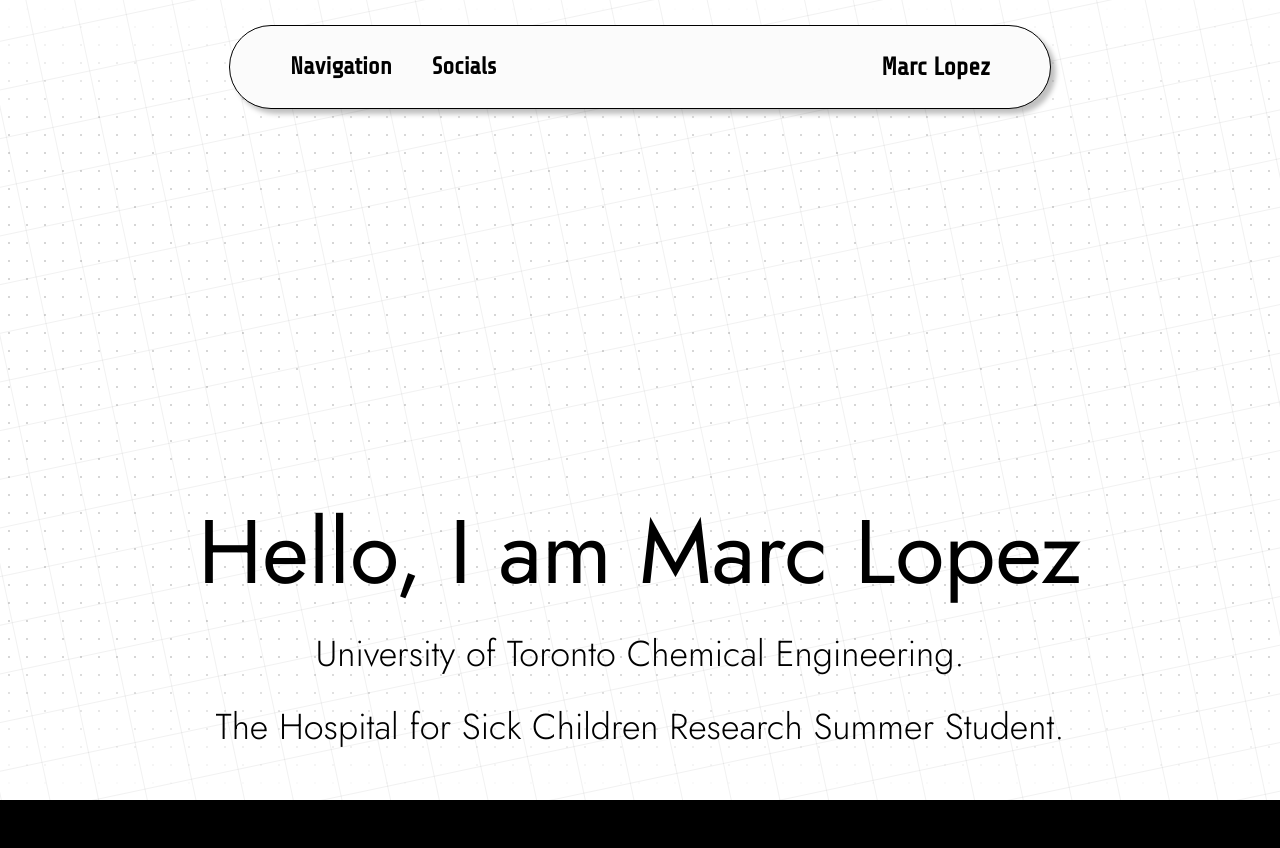
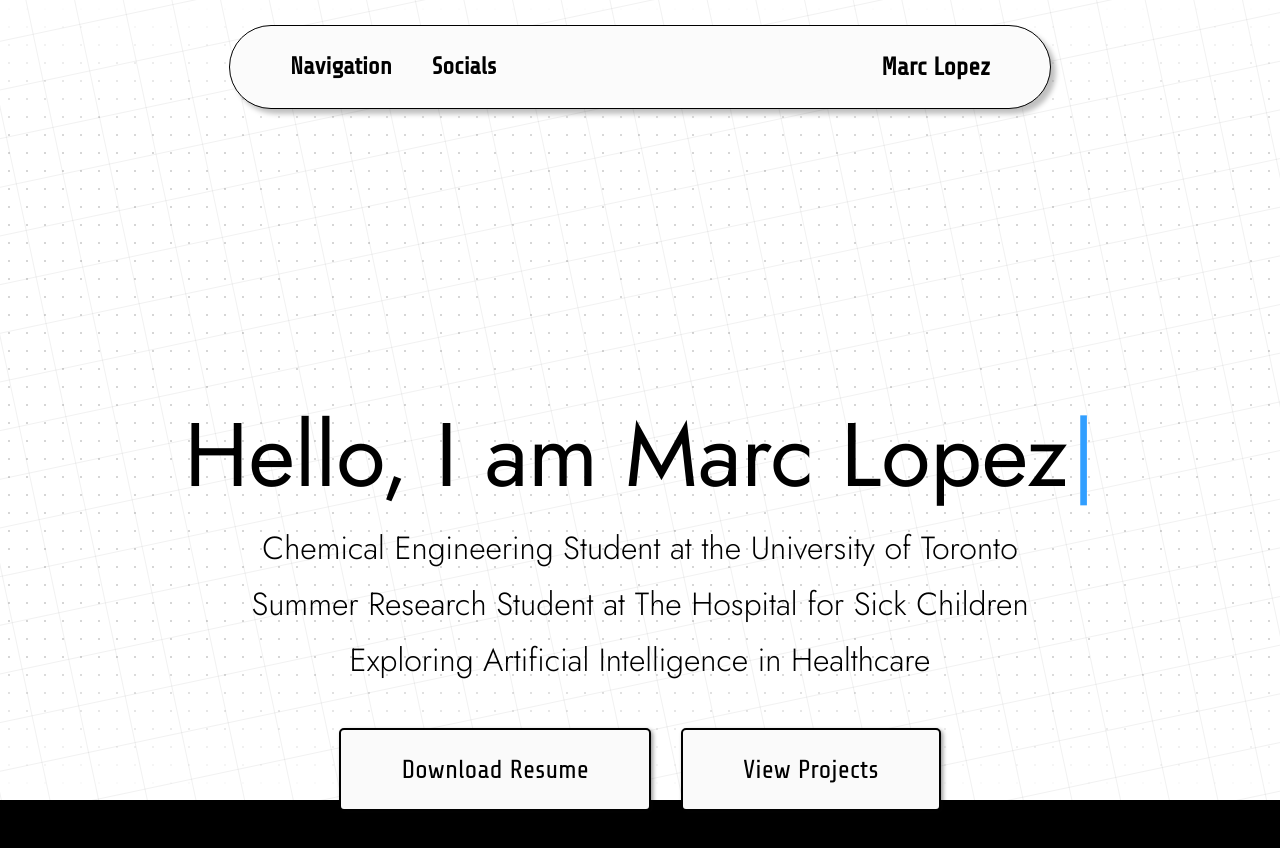
Before and after one commit to marckristianlopez08-tech/marclopez-portfolio, a plain HTML site: page index.html in a window 1280 px wide. Shown: the top 848 px of the page. Drawn offline with Linux system fonts and the light colour scheme.

Commit message:
New Website

```diff
--- a/css/about-section.css
+++ b/css/about-section.css
@@ -11,7 +11,7 @@ main {
     justify-content: center;
     align-items: center;
     background-color: none;
-    height: 950px;
+    height: 900px;
 }
 
 .about h1{
@@ -22,8 +22,40 @@ main {
 }
 
 .about h2{
-    font-size: 36px;
+    font-size: 32px;
     font-family: 'Jost';
     font-weight: 300;
-    margin: 10px;
+    margin: 5px;
 }
+
+.about-buttons {
+    display: flex;
+    margin-top: 15px;
+    gap: 30px;
+}
+
+.download-resume, .project-direct {
+    margin-top: 25px;
+    padding: 25px 60px;
+    font-size: 26px;
+    font-family: 'Share Tech';
+    border-radius: 5px;
+    border-style: solid;
+    border-color: black;
+    background-color: rgb(250,250,250);
+    box-shadow: 2px 2px 4px rgba(5,5,5,0.4);
+
+    cursor: pointer;
+    transition: opacity 0.3s, background-color 0.3s, color 0.3s, border-color 0.3s;
+}
+
+.download-resume:hovexwr, .project-direct:hover {
+    opacity: 0.4;
+}
+
+.download-resume:active, .project-direct:active {
+    transform: scale(0.98);
+    background-color: rgb(35, 134, 239);
+    color: white;
+    border-color: white;
+}
--- a/css/aesthetics.css
+++ b/css/aesthetics.css
@@ -0,0 +1,16 @@
+.cursor {
+    display: inline-block;
+    margin-left: 3px;
+    color: rgb(50, 159, 255);
+    animation: blink 0.7s infinite;
+}
+
+@keyframes blink {
+    0%, 50% {
+        opacity: 1;
+    }
+
+    51%, 100% {
+        opacity: 0;
+    }
+}
--- a/index.html
+++ b/index.html
@@ -13,6 +13,9 @@
         <link rel="stylesheet" href="css/sections.css">
         <link rel="stylesheet" href="css/images.css">
         <link rel="stylesheet" href="css/about-section.css">
+        <link rel="stylesheet" href="css/experience-section.css">
+        <link rel="stylesheet" href="css/aesthetics.css">
+
 
         <!-- Font Imports -->
         <link rel="preconnect" href="https://fonts.googleapis.com">
@@ -57,15 +60,44 @@
 
         <main>
             <section class="about">
-                <h1>Hello, I am Marc Lopez</h1>
-                <h2>University of Toronto Chemical Engineering.</h2>
-                <h2>The Hospital for Sick Children Research Summer Student.</h2>
+                <h1>
+                    <span id="typing-text"></span><span class="cursor">|</span>
+                </h1>
+                <h2>Chemical Engineering Student at the University of Toronto</h2>
+                <h2>Summer Research Student at The Hospital for Sick Children</h2>
+                <h2>Exploring Artificial Intelligence in Healthcare</h2>
+                <div class="about-buttons">
+                    <button class="download-resume"
+                    onclick="downloadPdf()">
+                        Download Resume
+                    </button>
+                    <button class="project-direct">
+                        View Projects
+                    </button>
+                </div>
             </section>
-            <section>
-
+            <section class="Experience">
+                <h1></h1>
             </section>
         </main>
+        <script src="/js-scripts/main.js"></script>
+        <script>
+            const text = "Hello, I am Marc Lopez";
+            const typingText = document.getElementById("typing-text");
 
+            let index = 0;
+
+            function typeText() {
+                if (index < text.length) {
+                    typingText.textContent += text[index];
+                    index++;
+                    setTimeout(typeText, 100);
+                }
+                else {
+
+                }
+            }
+            typeText();
+        </script>
     </body>
-
 </html>
--- /dev/null
+++ b/js-scripts/main.js
@@ -0,0 +1,10 @@
+function downloadPdf() {
+    const link = document.createElement('a');
+
+    link.href = "../documents/Marc Kristian Lopez - Resume Updated - July 2026.pdf";
+    link.download = "Marc-Lopez-Resume.pdf";
+
+    document.body.appendChild(link);
+    link.click();
+    link.remove();
+}
```
Also changed, not shown: css/experience-section.css (added), documentation.txt, webpages/about.html (added), 1 other file.
